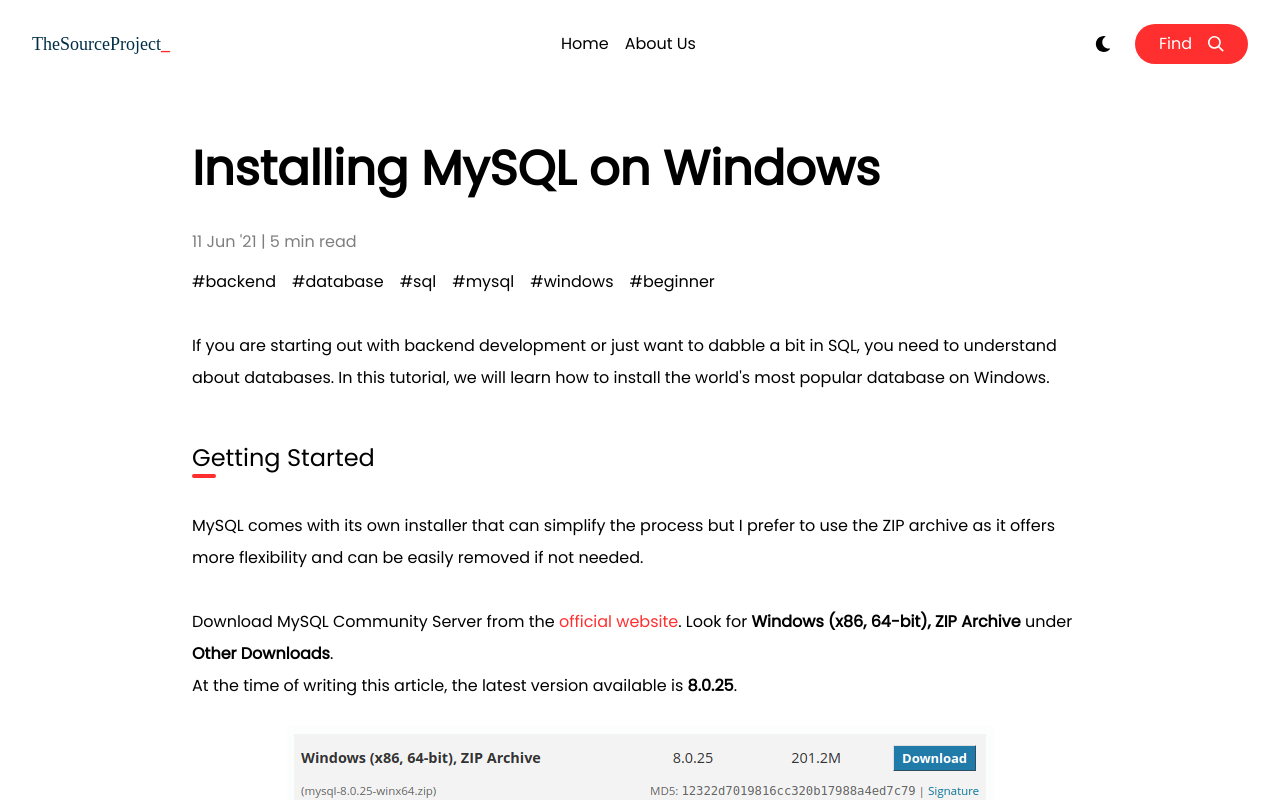
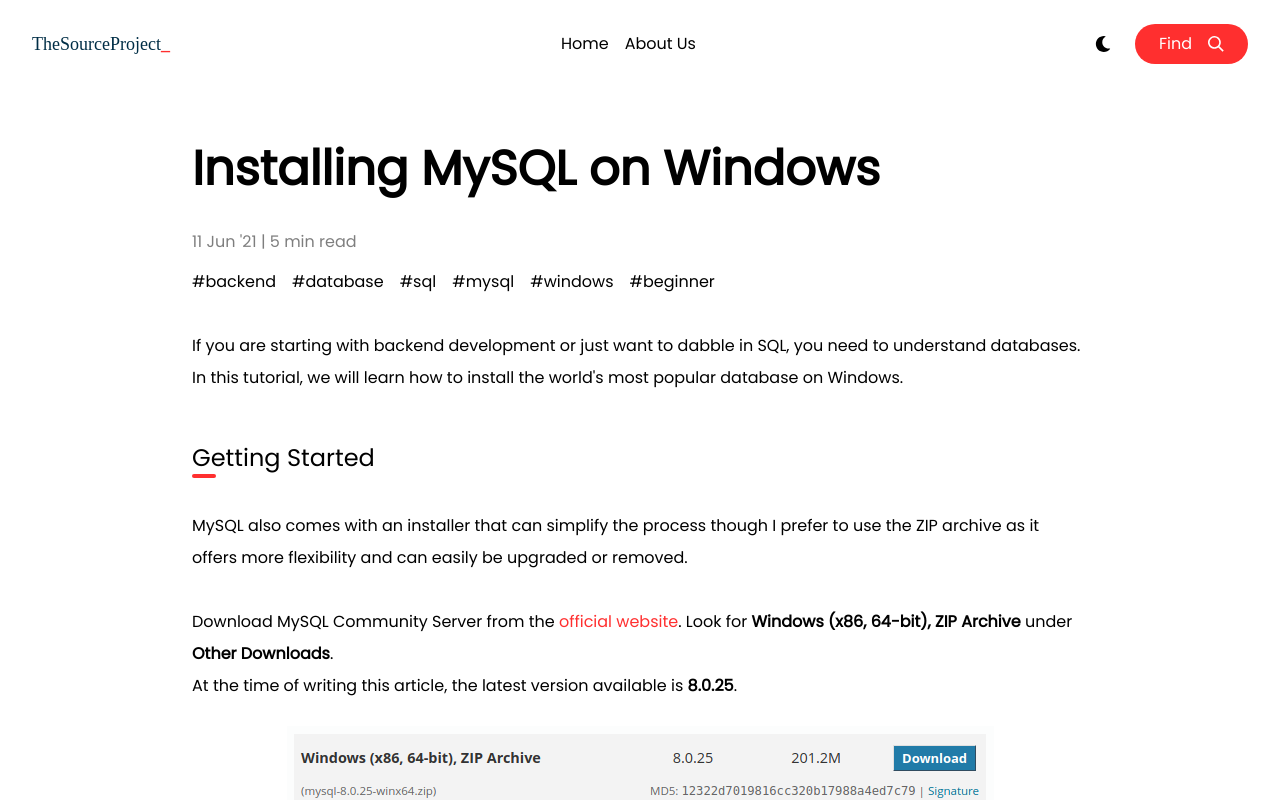
Before and after one commit to thesourceproject/thesourceproject.github.io, a Nuxt app: page /article/14-Installing-MySQL-on-Windows in a window 1280 px wide. Shown: the top 800 px of the page. Built offline with nearby package versions, Linux system fonts and the light colour scheme; a web font is replaced by a local one.

Commit message:
article 14 update

```diff
--- a/pages/article/14-Installing-MySQL-on-Windows.vue
+++ b/pages/article/14-Installing-MySQL-on-Windows.vue
@@ -8,19 +8,18 @@
         :tags="['backend', 'database', 'sql', 'mysql', 'windows', 'beginner']"
       />
       <p>
-        If you are starting out with backend development or just want to dabble
-        a bit in SQL, you need to understand about databases. In this tutorial,
-        we will learn how to install the world's most popular database on
-        Windows.
+        If you are starting with backend development or just want to dabble in
+        SQL, you need to understand databases. In this tutorial, we will learn
+        how to install the world's most popular database on Windows.
       </p>
       <div class="mt-12 flex flex-col">
         <h2 class="text-2xl">Getting Started</h2>
         <div class="w-6 h-1 bg-background-2 rounded-full"></div>
       </div>
       <p class="mt-8">
-        MySQL comes with its own installer that can simplify the process but I
-        prefer to use the ZIP archive as it offers more flexibility and can be
-        easily removed if not needed.<br /><br />
+        MySQL also comes with an installer that can simplify the process though
+        I prefer to use the ZIP archive as it offers more flexibility and can
+        easily be upgraded or removed.<br /><br />
         Download MySQL Community Server from the
         <a
           rel="noopener noreferrer"
@@ -40,7 +39,7 @@
       />
       <p class="mt-6">
         Extract this ZIP archive and create an option file named
-        <strong>my.ini</strong> in it. Then, create an empty directory named
+        <strong>my.ini</strong> in it. Then, create an empty directory
         <strong>data</strong> anywhere on your system.
       </p>
       <img
@@ -50,7 +49,7 @@
       />
       <p class="mt-6">
         Now, open the
-        <strong>my.ini</strong> file using notepad or any other text-editor and
+        <strong>my.ini</strong> file using notepad or any other text editor and
         paste the following.
       </p>
       <CodeSnippet
@@ -63,15 +62,15 @@
       />
       <p>
         Don't forget to replace the above paths with the actual ones. Here,
-        <em>basedir</em> refers to the location where your extracted the ZIP
+        <em>basedir</em> refers to the location where you extracted the ZIP
         archive.<br />
-        <strong>Note</strong> - You can the shorten the name of your extracted
-        folder to just <strong>mysql</strong> as in the example. It will make it
-        easier to access it using the command-line.<br /><br />
+        <strong>Note</strong> - You can shorten the name of your extracted
+        folder to just <strong>mysql</strong> as in the example. It can make it
+        easier to access it using the command line.<br /><br />
         Now, open the <strong>bin</strong> folder inside the
         <strong>mysql</strong> folder in <strong>Windows PowerShell</strong>.
         You can do this by pressing and holding <strong>shift</strong> and
-        <strong>right-clicking</strong> the folder. In the context-menu it will
+        <strong>right-clicking</strong> the folder. In the context menu, it will
         give you an option saying <strong>Open PowerShell window here</strong>.
       </p>
       <img
@@ -92,12 +91,12 @@
         password. The second command will start the MySQL server. Now, let's
         access our MySQL installation using the command-line client.<br /><br />
         Leave this window running and open another PowerShell window in the same
-        directory. Then, run the following command. Notice that this time it's
+        directory. Then, run the following command. Notice this time it's
         <strong>mysql</strong> and not <strong>mysqld</strong>.
       </p>
       <CodeSnippet :code="`./mysql.exe -u root`" lang="language-powershell" />
       <p>
-        You will be logged into MySQL as the root user. Before creating any new
+        You will log in to MySQL as the root user. Before creating any new
         databases, we should set a password for the root user.
       </p>
       <img
@@ -124,7 +123,7 @@
       <p>
         You will be prompted for the root password. We are now ready to play
         around with some SQL.<br />
-        Type the following SQL queries in command-line.
+        Type the following SQL queries in command line.
       </p>
       <CodeSnippet
         :code="`CREATE DATABASE classroom;
@@ -160,9 +159,9 @@
       />
       <p class="mt-6">
         We can see that our MySQL installation works like a charm. It's also
-        very easy to upgrade to a newer version later. Just extract the new ZIP
-        archive and create an option file just like this one's while refering to
-        the same data directory.<br /><br />
+        easy to upgrade to a newer version later. Just extract the new ZIP
+        archive and create an option file like this one while referring to the
+        same data directory.<br /><br />
         We have installed MySQL in Windows in the simplest way possible. Now,
         why not play around with some SQL queries on your own?
       </p>
@@ -186,7 +185,7 @@
         hid: "description",
         name: "description",
         content:
-          "If you are starting out with backend development or just want to dabble a bit in SQL, you need to understand about databases. In this tutorial, we will learn how to install the world's most popular database on Windows.",
+          "If you are starting with backend development or just want to dabble in SQL, you need to understand databases. In this tutorial, we will learn how to install the world's most popular database on Windows.",
       },
     ],
   },
--- a/pages/find.vue
+++ b/pages/find.vue
@@ -99,7 +99,7 @@
           date: "11 Jun '21",
           readTime: "5 min read",
           fragment:
-            "Check out this problem on LeetCode. Given an array of integers nums and an integer k, return the total number of continuous subarrays whose sum equals to k...",
+            "If you are starting with backend development or just want to dabble in SQL, you need to understand databases. In this tutorial, we will learn how to install the world's most popular database on Windows...",
           tags: ["backend", "database", "sql", "mysql", "windows", "beginner"],
         },
         {
```
